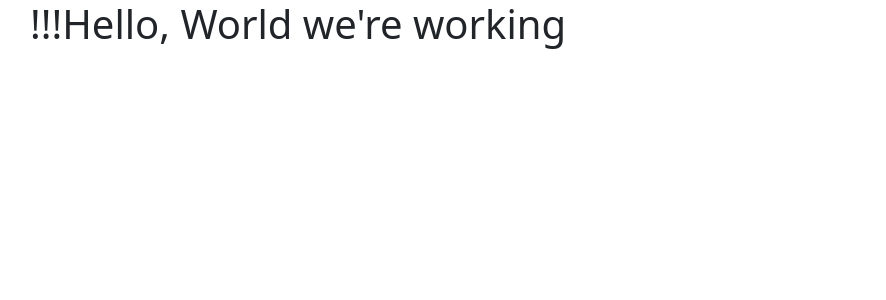
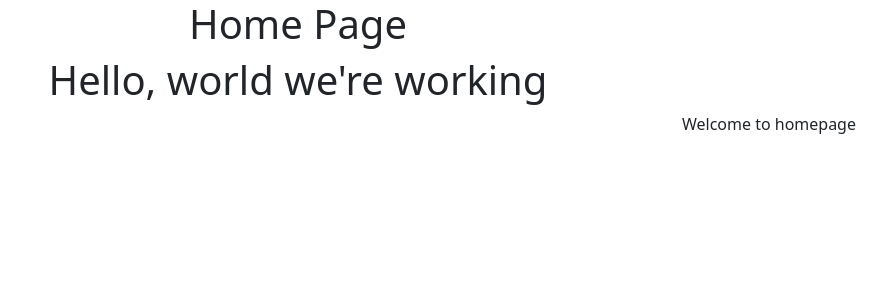
Before and after one commit to Nicolae77/eCommerceAPP, a Django app: page / in a window 1280 px wide. Shown: the top 300 px of the page, without its empty margins (342-1228 px from the left). Run offline with Django 4.2, Linux system fonts and the light colour scheme.

Commit message:
About Contact page created

```diff
--- a/ecommerce/urls.py
+++ b/ecommerce/urls.py
@@ -15,10 +15,12 @@
 """
 from django.contrib import admin
 from django.urls import path
-from .views import home_page
+from .views import home_page, about_page, contact_page
 
 urlpatterns = [
     path('', home_page),
+    path('about/', about_page),
+    path('contact/', contact_page),
     path('admin/', admin.site.urls),
 
 ]
--- a/ecommerce/views.py
+++ b/ecommerce/views.py
@@ -2,7 +2,25 @@
 from django.shortcuts import render
 
 def home_page(request):
-    return render(request, "home_page.html", {})
+    context = {
+    "title":"Home Page",
+    "content":"Welcome to homepage"
+    }
+    return render(request, "home_page.html", context)
+
+def about_page(request):
+    context = {
+    "title":"About Page",
+    "content":"Welcome to Aboutpage"
+    }
+    return render(request, "home_page.html", context)
+
+def contact_page(request):
+    context = {
+    "title":"Contact Page",
+    "content":"Welcome to Contactpage"
+    }
+    return render(request, "home_page.html", context)
 
 def home_page_old(request):
     html_ = """
--- a/templates/home_page.html
+++ b/templates/home_page.html
@@ -11,7 +11,15 @@
 </head>
 <body>
 <div class='text-center'>
-  <h1>Hello, World we're working!!! </h1>
+  <h1>{{title}}</h1>
+  <h1>Hello, world we're working</h1>
+</div>
+<div class="container">
+  <div class="row">
+    <div class="col">
+      <p>{{content}}</p>
+    </div>
+  </div>
 </div>
   <!-- Optional JavaScript; choose one of the two! -->
 
```
